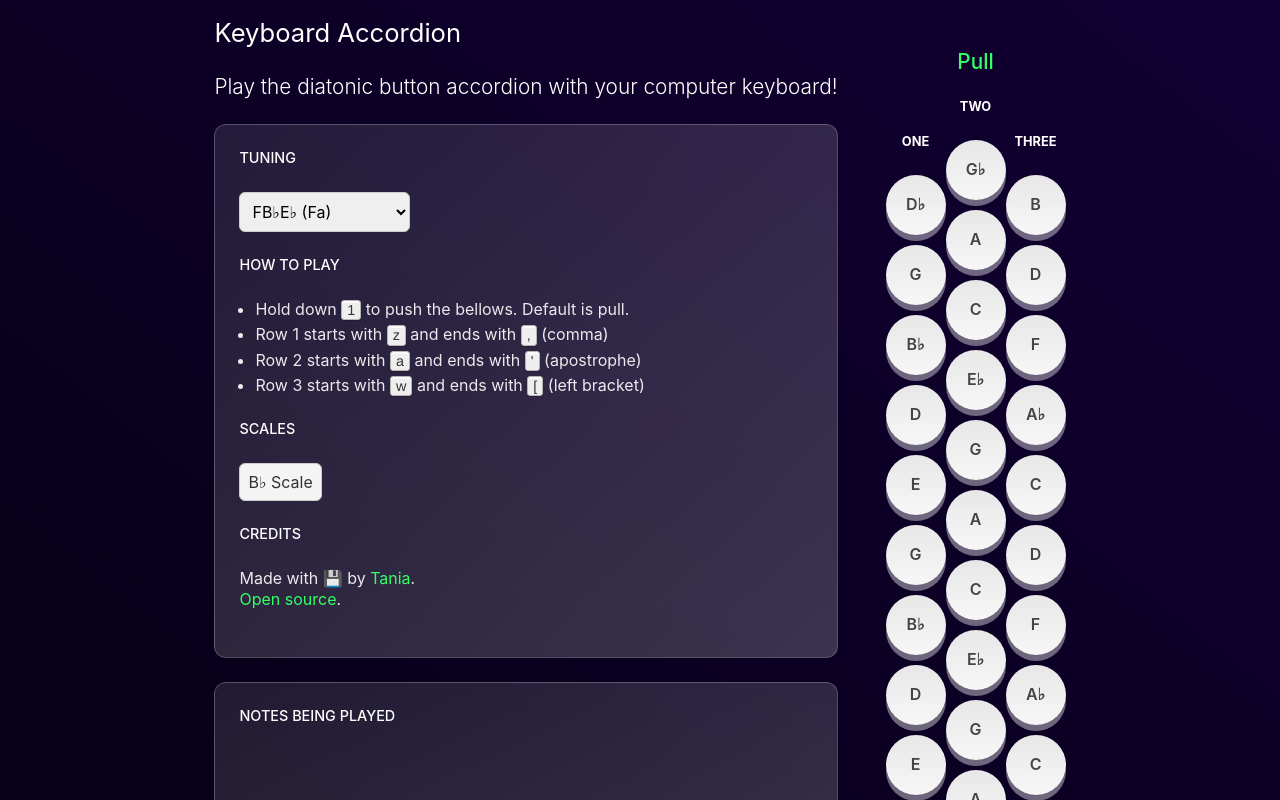
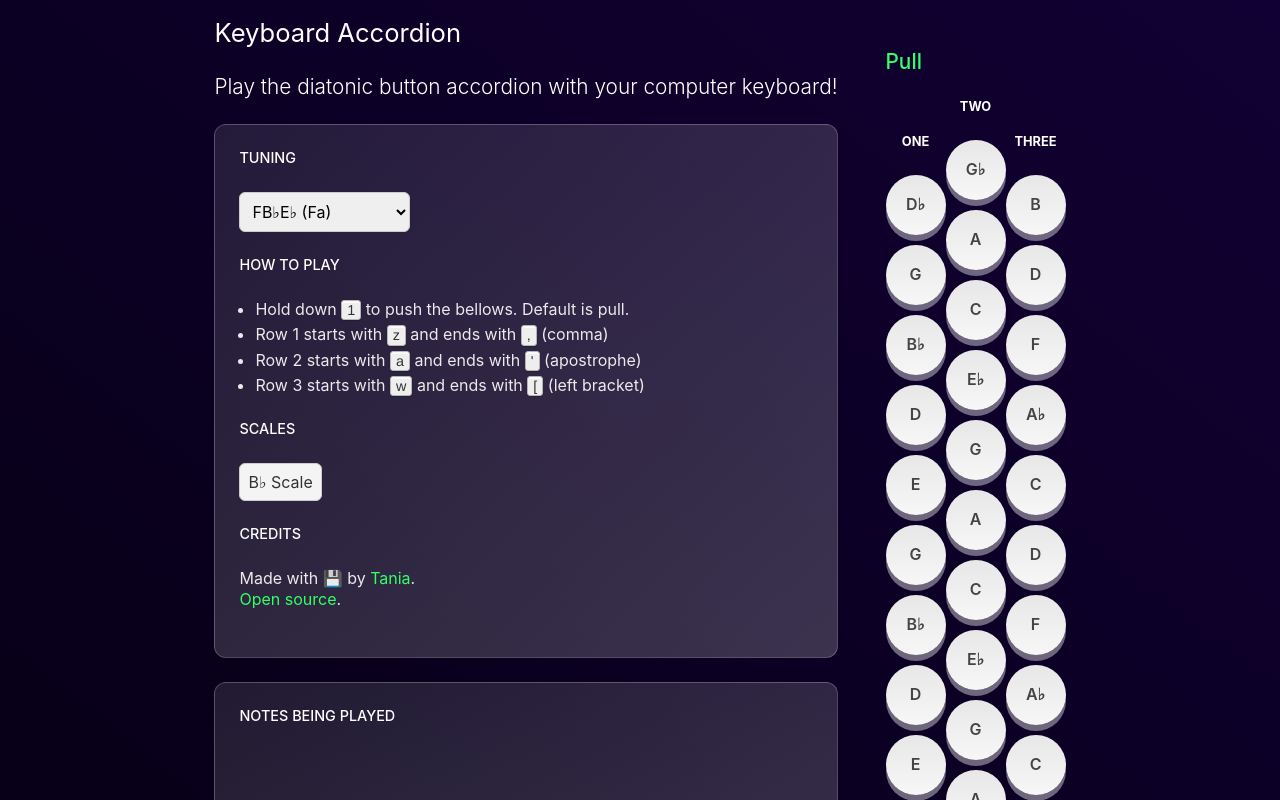
Before and after one commit to MMnemonic/accordion, a Svelte app: page / in a window 1280 px wide. Shown: the top 800 px of the page. Built offline with nearby package versions, Linux system fonts and the light colour scheme.

Commit message:
Hide on mobile

```diff
--- a/package.json
+++ b/package.json
@@ -5,8 +5,7 @@
   "scripts": {
     "build": "rollup -c",
     "dev": "rollup -c -w",
-    "start": "sirv public --no-clear",
-    "build-for-github": "cp -r public docs"
+    "start": "sirv public --no-clear"
   },
   "devDependencies": {
     "@rollup/plugin-commonjs": "^17.0.0",
--- a/public/global.css
+++ b/public/global.css
@@ -267,6 +267,8 @@ h4 {
 }
 
 h2.direction {
+  align-items: center;
+  justify-items: center;
   text-align: center;
   color: #33ff66;
   text-transform: capitalize;
--- a/src/App.svelte
+++ b/src/App.svelte
@@ -213,7 +213,7 @@
       <div class="mobile-only">
         <div class="banner">This app is only available on a desktop!</div>
       </div>
-      <h2 class="direction">{direction}</h2>
+      <h2 class="desktop-only direction">{direction}</h2>
       <div class="desktop-only accordion-layout">
         {#each rows as row}
           <div class="row {row}">
```
Also changed, not shown: 2 other files (tests, documents, lock files or other folders).
